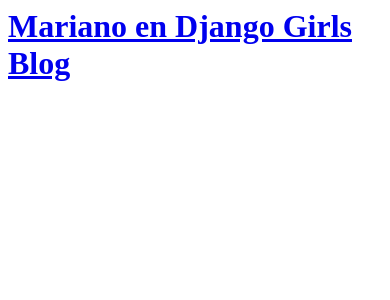
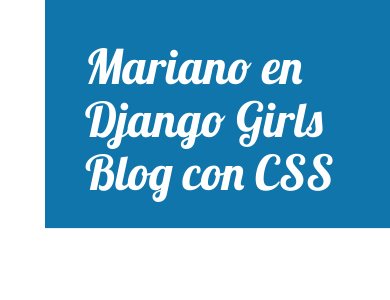
Before and after one commit to MarianoEcheconea/my-first-blog, a Django app: page / in a window 390 px wide. Shown: the top 300 px of the page. Run offline with Django 3.2, Linux system fonts and the light colour scheme; data that the repository does not hold is empty; some libraries are stand-ins or nearby versions.

Commit message:
Commit con SCC

```diff
--- /dev/null
+++ b/blog/static/css/blog.css
@@ -0,0 +1,55 @@
+h1 a, h2 a {
+    color: #C25100;
+    font-family: 'Lobster';
+}
+
+body {
+    padding-left: 45px;
+}
+
+.page-header {
+    background-color: #1075ab;
+    margin-top: 0;
+    padding: 20px 20px 20px 40px;
+}
+
+.page-header h1, .page-header h1 a, .page-header h1 a:visited, .page-header h1 a:active {
+    color: #ffffff;
+    font-size: 36pt;
+    text-decoration: none;
+}
+
+.content {
+    margin-left: 40px;
+}
+
+h1, h2, h3, h4 {
+    font-family: 'Lobster', cursive;
+}
+
+.date {
+    color:#edb879;
+}
+
+.save {
+    float: right;
+}
+
+.post-form textarea, .post-form input {
+    width: 100%;
+}
+
+.top-menu, .top-menu:hover, .top-menu:visited {
+    color: #ffffff;
+    float: right;
+    font-size: 26pt;
+    margin-right: 20px;
+}
+
+.post {
+    margin-bottom: 70px;
+}
+
+.post h2 a, .post h2 a:visited {
+    color:#1e4469;
+}
--- a/blog/templates/blog/post_list.html
+++ b/blog/templates/blog/post_list.html
@@ -1,25 +1,34 @@
+{% load static %}
 <html>
     <head>
         <title>El blog de Mariano</title>
+        <link rel="stylesheet" href="//maxcdn.bootstrapcdn.com/bootstrap/3.2.0/css/bootstrap.min.css">
+        <link rel="stylesheet" href="//maxcdn.bootstrapcdn.com/bootstrap/3.2.0/css/bootstrap-theme.min.css">
+        <link rel="stylesheet" href="{% static 'css/blog.css' %}">
+        <link href="//fonts.googleapis.com/css?family=Lobster&subset=latin,latin-ext" rel="stylesheet" type="text/css">
     </head>
 
     <body>
-        <div>
-            <h1><a href="/">Mariano en Django Girls Blog</a></h1>
+        <div class="page-header">
+            <h1><a href="/">Mariano en Django Girls Blog con CSS</a></h1>
         </div>
+        <br/> <br/>
 
-    <br/> <br/>
-
-        {% for post in posts %}
-
-        <div>
-            <p> publicado: {{ post.published_date }}</p>
-            <h2><a href="">{{ post.title }}</a></h2>
-            <p>{{ post.text|linebreaksbr }}</p>
-            <br/>
+        <div class="content container">
+            <div class="row">
+                <div class="col-md-8">
+                    {% for post in posts %}
+                        <div class="post">
+                            <div class="date">
+                                <p>publicado: {{ post.published_date }}</p>
+                            </div>
+                            <h2><a href="">{{ post.title }}</a></h2>
+                            <p>{{ post.text|linebreaksbr }}</p>
+                        </div>
+                    {% endfor %}
+                </div>
+            </div>
         </div>
-
-        {% endfor %}
 
     </body>
 </html>
```
